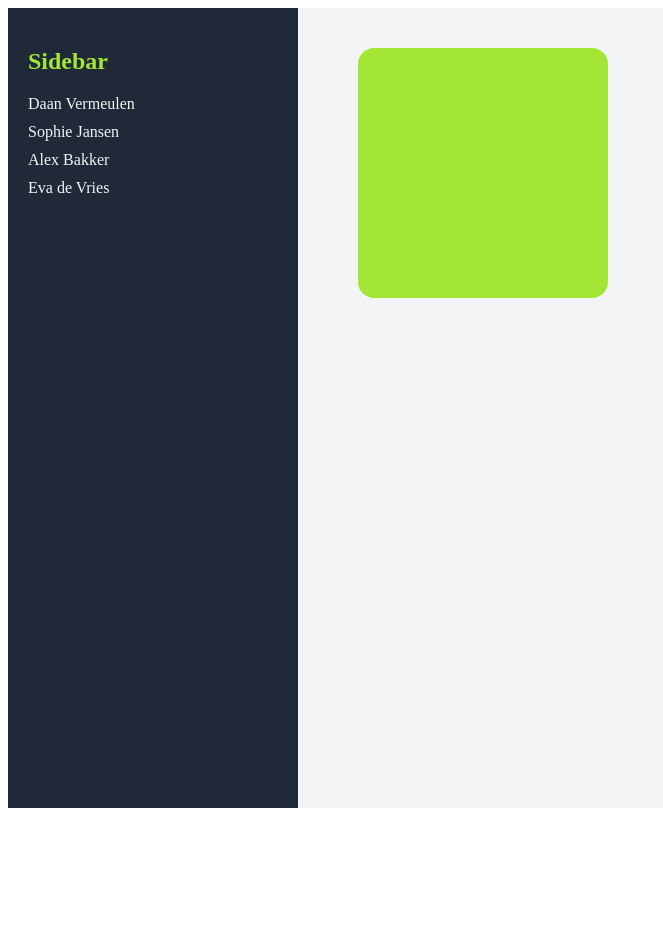
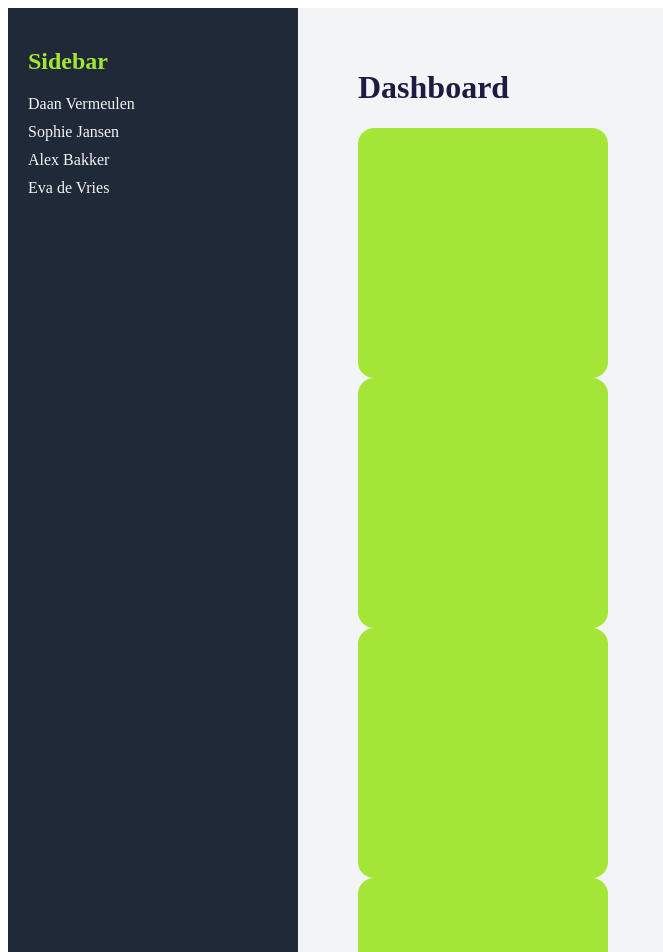
Before and after one commit to itzmitto/svelte-dashboard-project, a SvelteKit app: page / in a window 1280 px wide. Shown: the top 952 px of the page, without its empty margins (0-663 px from the left). Before the commit the page ends 816 px from the top, so only its background shows below. Built offline with nearby package versions, Linux system fonts and the light colour scheme.

Commit message:
cards toegevoegd

```diff
--- a/src/routes/+page.svelte
+++ b/src/routes/+page.svelte
@@ -10,7 +10,6 @@
 <div class="layout">
   <aside class="sidebar">
     <h2>Sidebar</h2>
-
     <nav>
       <ul>
         <li><a href="/">Daan Vermeulen</a></li>
@@ -23,7 +22,14 @@
 
   <main class="main">
     <div class="container">
-      <div class="card"></div>
+      <h1>Dashboard</h1>
+
+      <div class="cards">
+        <div class="card"></div>
+        <div class="card"></div>
+        <div class="card"></div>
+        <div class="card"></div>
+      </div>
     </div>
   </main>
 </div>
--- a/src/routes/page.css
+++ b/src/routes/page.css
@@ -2,6 +2,8 @@
     --bg: #1f2937;
     --lime: #a3e635;
     --light: #f3f4f6;
+    --bg2: #1e1b43;
+    --bg3: ?;
 }
 
 :global(body) {
@@ -10,7 +12,7 @@
 }
 
 h1 {
-    color: var(--lime);
+    color: var(--bg2);
 }
 
 p {
@@ -55,10 +57,11 @@ p {
     padding: 40px;
     background-color: var(--light);
 }
+
 .container {
-  width: 100%;
-  max-width: 1200px;
-  padding: 0 20px;
+    width: 100%;
+    max-width: 1200px;
+    padding: 0 20px;
 }
 
 .card {
```
